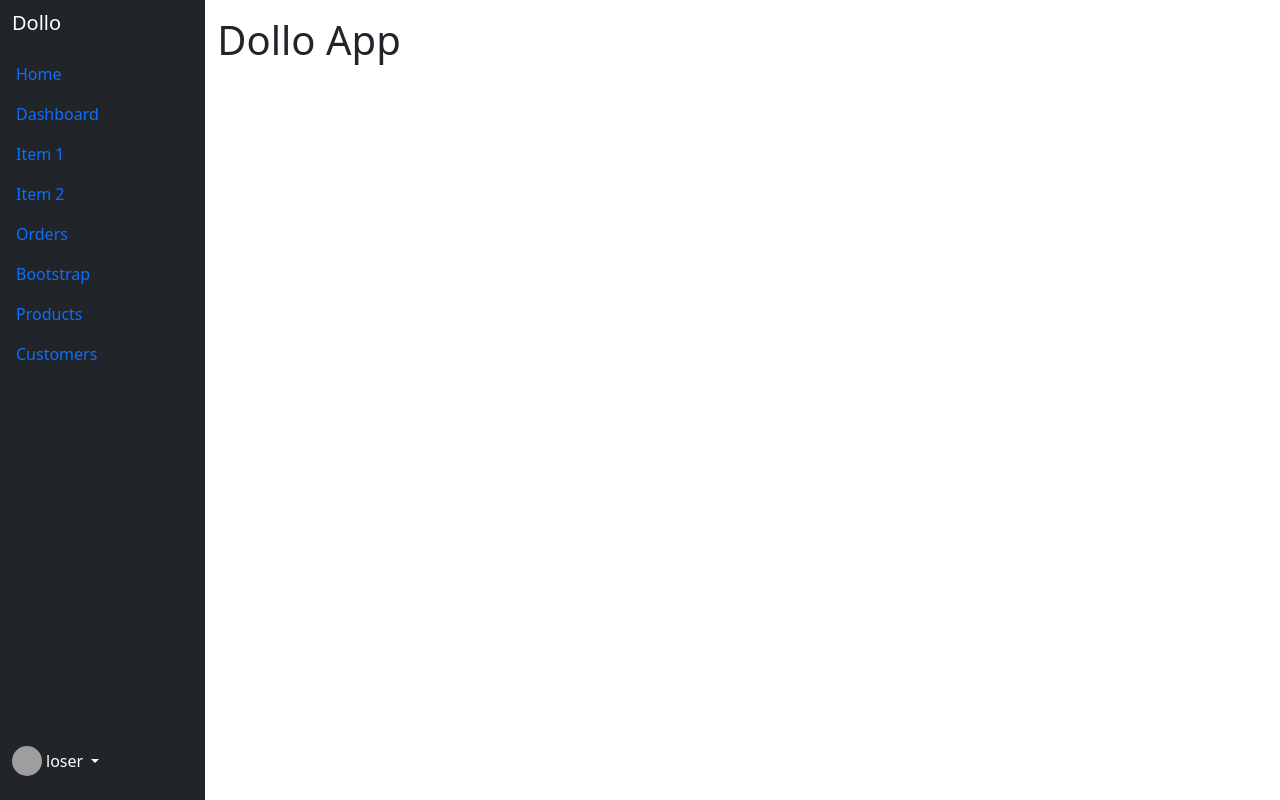
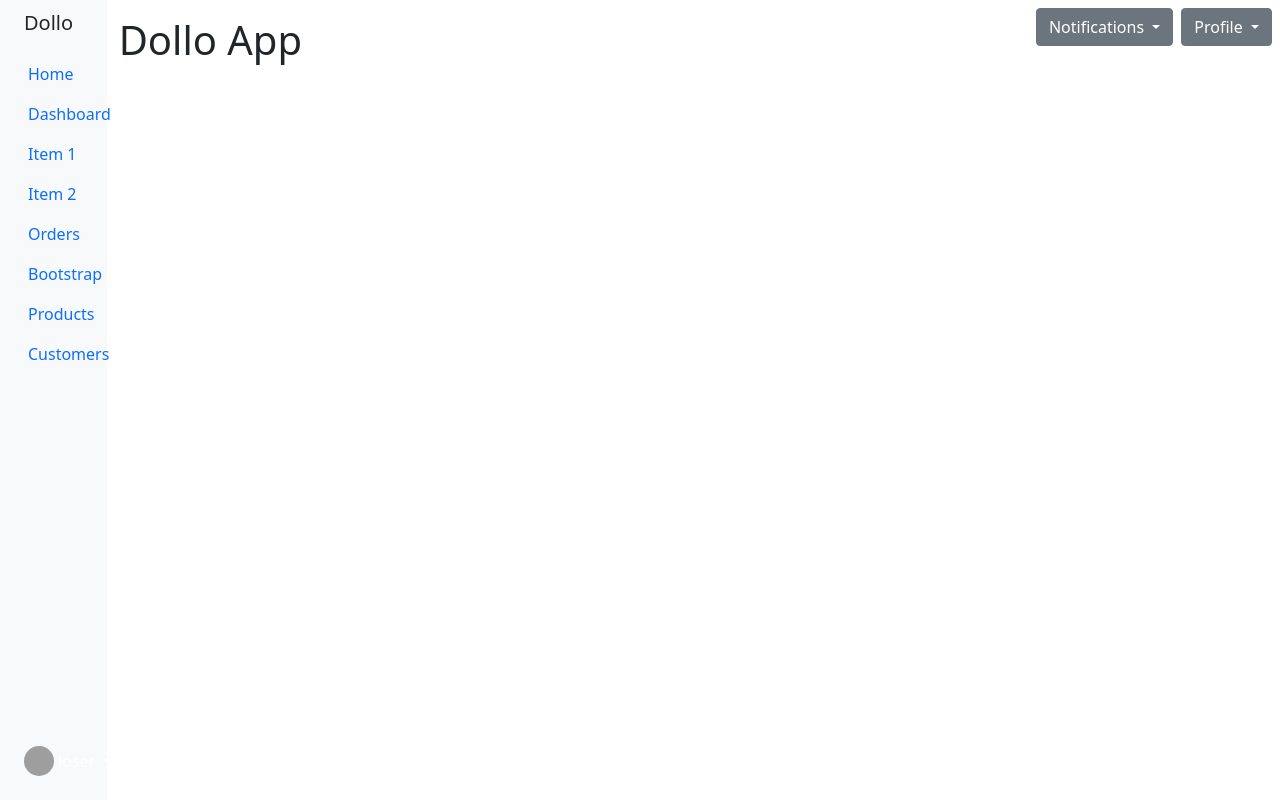
Before and after one commit to ricwidjaya/dollo, a Node server app: page / in a window 1280 px wide. Run offline with Node 20, Linux system fonts and the light colour scheme; some libraries are stand-ins or nearby versions; grey boxes are pictures that could not be loaded.

Commit message:
feat: add notification and profile buttons

```diff
--- a/public/styles/style.css
+++ b/public/styles/style.css
@@ -4,3 +4,11 @@
   margin: 0;
   padding: 0;
 }
+
+a {
+  color: inherit;
+}
+
+.personal {
+
+}
--- a/views/layouts/main.hbs
+++ b/views/layouts/main.hbs
@@ -21,7 +21,8 @@
   </head>
   <body>
 
-    <div class='container-fluid' style="overflow: hidden; width: 100%; height: 100%; margin: 0; padding: 0;">
+    {{> personal}}
+    <div class='container-fluid'>
       <div class='row flex-nowrap'>
         {{> sidebar}}
         <div class='col py-3'>
--- /dev/null
+++ b/views/partials/personal.hbs
@@ -0,0 +1,39 @@
+<div class='personal d-flex position-absolute top-0 end-0 mt-2 me-2 gap-2'>
+
+  <div class='dropdown'>
+    <a
+      class='btn btn-secondary dropdown-toggle'
+      href='#'
+      role='button'
+      id='dropdownMenuLink'
+      data-bs-toggle='dropdown'
+      aria-expanded='false'
+    >
+      Notifications
+    </a>
+
+    <ul class='dropdown-menu' aria-labelledby='dropdownMenuLink'>
+      <li><a class='dropdown-item' href='#'>Action</a></li>
+      <li><a class='dropdown-item' href='#'>Another action</a></li>
+      <li><a class='dropdown-item' href='#'>Something else here</a></li>
+    </ul>
+  </div>
+  <div class='dropdown'>
+    <a
+      class='btn btn-secondary dropdown-toggle'
+      href='#'
+      role='button'
+      id='dropdownMenuLink'
+      data-bs-toggle='dropdown'
+      aria-expanded='false'
+    >
+      Profile
+    </a>
+
+    <ul class='dropdown-menu' aria-labelledby='dropdownMenuLink'>
+      <li><a class='dropdown-item' href='#'>Action</a></li>
+      <li><a class='dropdown-item' href='#'>Another action</a></li>
+      <li><a class='dropdown-item' href='#'>Something else here</a></li>
+    </ul>
+  </div>
+</div>
--- a/views/partials/sidebar.hbs
+++ b/views/partials/sidebar.hbs
@@ -1,10 +1,10 @@
-<div class='col-auto col-md-3 col-xl-2 px-sm-2 px-0 bg-dark'>
+<div class='col-auto col-md-2 col-xl-1 px-sm-2 px-0 bg-light'>
   <div
-    class='d-flex flex-column align-items-center align-items-sm-start px-3 pt-2 text-white min-vh-100'
+    class='d-flex flex-column align-items-center align-items-sm-start px-3 pt-2 min-vh-100'
   >
     <a
       href='/'
-      class='d-flex align-items-center pb-3 mb-md-0 me-md-auto text-white text-decoration-none'
+      class='d-flex align-items-center pb-3 mb-md-0 me-md-auto text-decoration-none'
     >
       <span class='fs-5 d-none d-sm-inline'>Dollo</span>
     </a>
```
